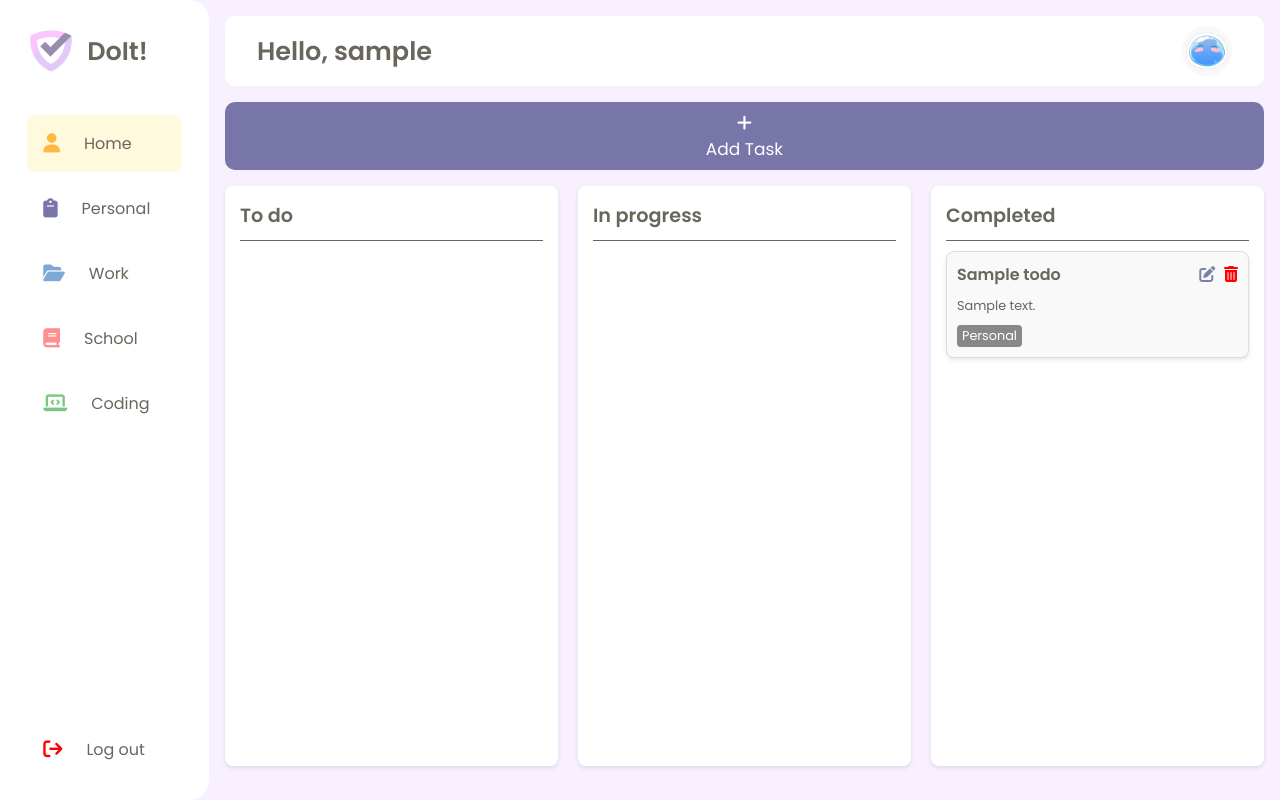
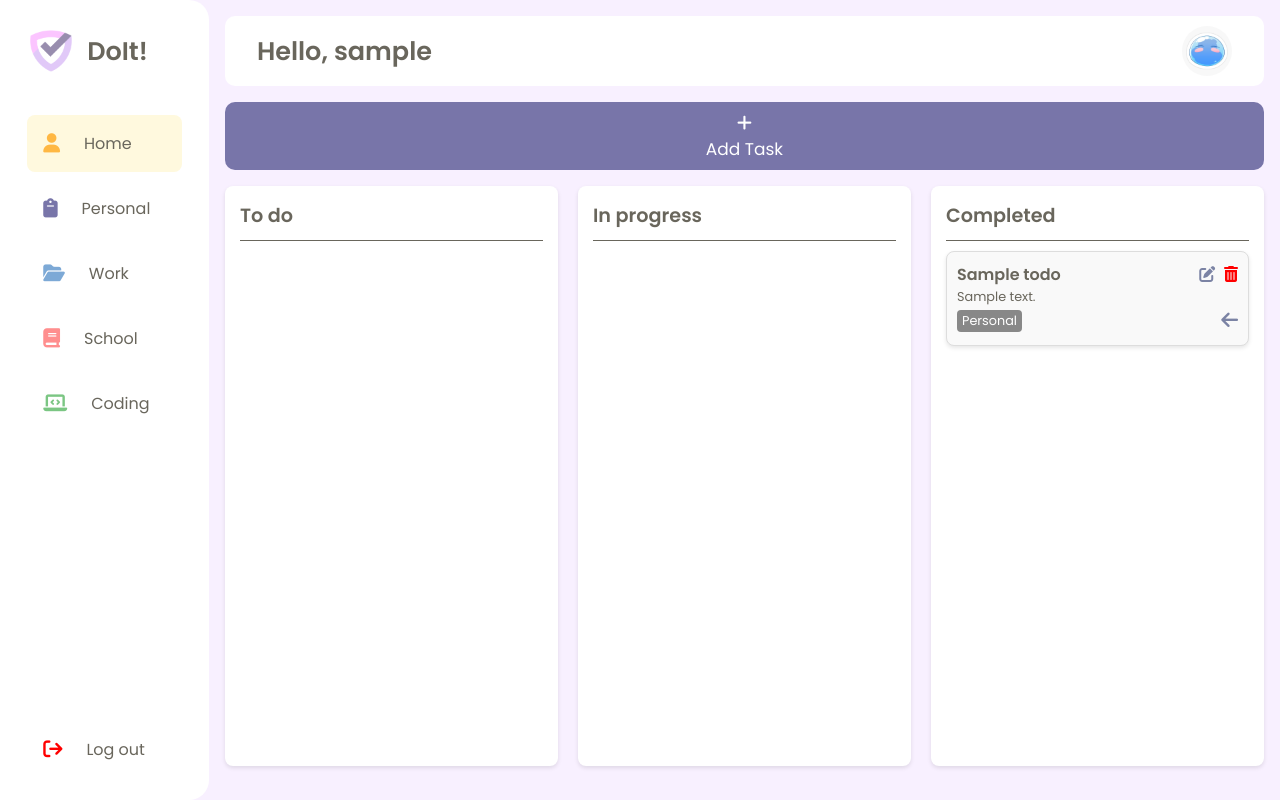
Before and after one commit to KevsterAmp/DASHBOARD-TO-DO, a Django app: page / in a window 1280 px wide. Run offline with Django 4.2, Linux system fonts and the light colour scheme; a user stored in the database is signed in; tables that the repository leaves empty hold one stand-in row (values such as "Sample post"); some libraries are stand-ins or nearby versions.

Commit message:
added arrows per kanban card to change status

```diff
--- a/backend/static/styles.css
+++ b/backend/static/styles.css
@@ -440,7 +440,6 @@ a {
 
 .kanban-cards {
   min-height: 500px; /* Adjust the minimum height as needed */
-
 }
 
 /* Kanban Card */
@@ -471,10 +470,30 @@ a {
 .kanban-card h4 {
   font-size: 1rem;
   margin: 0;
-  padding-bottom: 10px;
+  padding-bottom: 1px;
   font-weight: bold;
   display: flex;
   justify-content: space-between;
+}
+
+.kanban-card-lower-part {
+  display: flex;
+  justify-content: space-between;
+  margin: 0;
+  padding-bottom: 0px;
+  height: 100%;
+  align-items:center;
+}
+
+.kanban-card-lower-part .icons {
+  font-size: 1.2rem;
+  margin-top: auto;
+}
+
+.kanban-card-lower-part .icons .fa-solid {
+  cursor: pointer;
+  margin-left: 3px;
+  color: #7b83a4;
 }
 
 .kanban-board h5 {
@@ -486,6 +505,12 @@ a {
 /* Style the edit icon within the .icons div */
 .kanban-card h4 .icons .edit-icon {
   color: #7b83a4; /* Change the color as needed */
+  margin-left: 5px;
+
+}
+
+.kanban-card .kanban-card-lower-part .icons {
+  color: #7b83a4;
   margin-left: 5px;
 }
 
@@ -528,7 +553,6 @@ button {
   border-radius: 4px;
   color: white;
   font-size: .8rem;
-  margin-top: 10px;
 }
 
 
--- a/backend/templates/home.html
+++ b/backend/templates/home.html
@@ -113,8 +113,19 @@
                             </div>
                         </h4>
                         <p>{{ todo.description }}</p>
+                        <div class="kanban-card-lower-part">
                             <div class="kanban-card-tag" style="background-color: {{ todo.tag_color }}">
                                 {{ todo.tag}}
+                            </div>
+
+                            <div class="icons">
+                                <form method="POST" action="{% url 'todo_change_status' todo.id 'inprogress' %}" class="form-delete">
+                                    {% csrf_token %}
+                                    <button type="submit">
+                                        <i class="fa-solid fa-arrow-right"></i>
+                                    </button>
+                                </form>
+                            </div>
                         </div>
                     </div>
                     {% endif %}
@@ -143,8 +154,25 @@
                             </div>
                         </h4>
                         <p>{{ todo.description }}</p>
+                        <div class="kanban-card-lower-part">
                             <div class="kanban-card-tag" style="background-color: {{ todo.tag_color }}">
                                 {{ todo.tag}}
+                            </div>
+
+                            <div class="icons">
+                                <form method="POST" action="{% url 'todo_change_status' todo.id 'todo' %}" class="form-delete">
+                                    {% csrf_token %}
+                                    <button type="submit">
+                                        <i class="fa-solid fa-arrow-left"></i>
+                                    </button>
+                                </form>
+                                <form method="POST" action="{% url 'todo_change_status' todo.id 'completed' %}" class="form-delete">
+                                    {% csrf_token %}
+                                    <button type="submit">
+                                        <i class="fa-solid fa-arrow-right"></i>
+                                    </button>
+                                </form>
+                            </div>
                         </div>
                     </div>
                     {% endif %}
@@ -171,8 +199,19 @@
                             </div>
                         </h4>
                         <p>{{ todo.description }}</p>
+                        <div class="kanban-card-lower-part">
                             <div class="kanban-card-tag" style="background-color: {{ todo.tag_color }}">
                                 {{ todo.tag}}
+                            </div>
+
+                            <div class="icons">
+                                <form method="POST" action="{% url 'todo_change_status' todo.id 'inprogress' %}" class="form-delete">
+                                    {% csrf_token %}
+                                    <button type="submit">
+                                        <i class="fa-solid fa-arrow-left"></i>
+                                    </button>
+                                </form>
+                            </div>
                         </div>
                     </div>
                     {% endif %}
--- a/backend/todos/urls.py
+++ b/backend/todos/urls.py
@@ -1,10 +1,11 @@
 from django.urls import path
 
-from .views import TodosHomeView, TodosCreateView, TodosEditView, todo_delete
+from .views import TodosHomeView, TodosCreateView, TodosEditView, todo_delete, todo_change_status
 
 urlpatterns = [
     path("", TodosHomeView.as_view(), name="home"),
     path("create/", TodosCreateView.as_view(), name="todos_create"),
     path("<int:pk>/edit/", TodosEditView.as_view(), name="todos_edit"),
     path("<int:todo_id>/delete/", todo_delete, name="todo_delete"),
+    path("<int:todo_id>/change_status/<str:status>", todo_change_status, name="todo_change_status"),
 ]
--- a/backend/todos/views.py
+++ b/backend/todos/views.py
@@ -51,3 +51,10 @@ def todo_delete(request, todo_id):
     todo = get_object_or_404(Todo, id=todo_id)
     todo.delete()
     return redirect('home')
+
+@require_POST
+def todo_change_status(request, todo_id, status):
+    todo = get_object_or_404(Todo, id=todo_id)
+    todo.status = status
+    todo.save()
+    return redirect('home')
```
Also changed, not shown: backend/README.md. Lines whose indentation alone changed are shown as unchanged.
